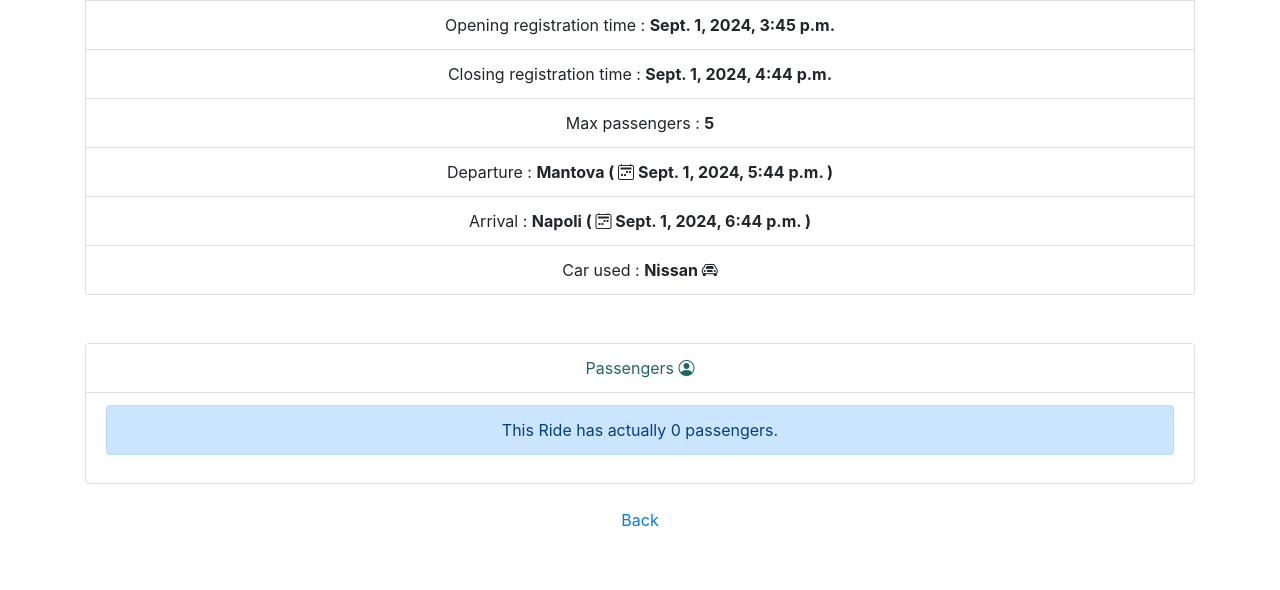
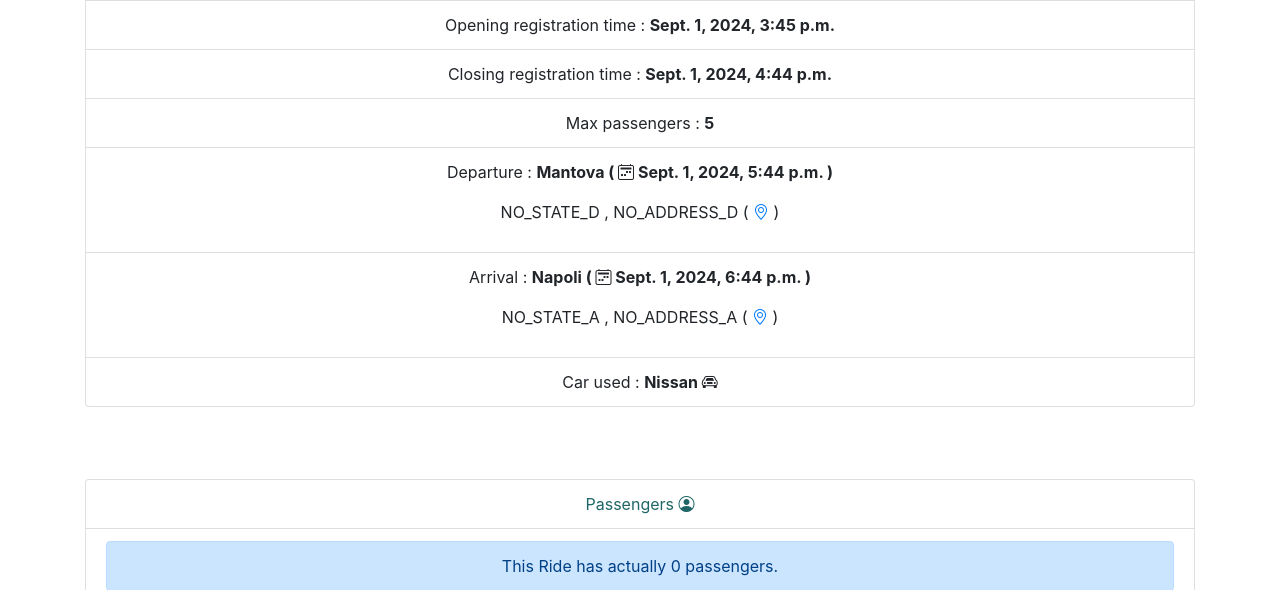
Before and after one commit to lucaAnza/CarPooling_website, a Django app: page /gestione/ridedetail/42/ in a window 1280 px wide. Shown: the part 341-931 px from the top of the page. Run offline with Django 5.2, Linux system fonts and the light colour scheme; data comes from the database, SQL or seed files in the repository; both versions use the stored data as it was after the commit; some libraries are stand-ins or nearby versions.

Commit message:
Fix ride detail

```diff
--- a/CarPooling/gestione/templates/ride_detail.html
+++ b/CarPooling/gestione/templates/ride_detail.html
@@ -14,19 +14,26 @@
 
     <br>
 
-
+    <!--Trip information-->
     <ul class="list-group">
         <li class="list-group-item disabled" style="color: rgb(32, 102, 102);"  aria-disabled="true">Trip Information <i class="bi bi-info-square"></i></li>
         <li class="list-group-item">  Opening registration time : <b>  {{object.open_registration_time}} </b>  </li>
         <li class="list-group-item">  Closing registration time : <b> {{object.close_registration_time}} </b>  </li>
         <li class="list-group-item">  Max passengers : <b> {{object.max_passenger}} </b>  </li>
-        <li class="list-group-item">  Departure : <b> {{object.departure_location}} ( <i class="bi bi-calendar2-week"></i> {{object.departure_time}} ) </b> </li>
-        <li class="list-group-item">  Arrival :  <b> {{object.arrival_location}} ( <i class="bi bi-calendar2-week"></i> {{object.arrival_time}} ) </b> </li>
+        <li class="list-group-item">
+            <p> Departure : <b> {{object.departure_location}} ( <i class="bi bi-calendar2-week"></i> {{object.departure_time}} ) </b> </p>
+            <p> {{object.departure_state}} , {{object.departure_address}} ( <a href="https://www.google.it/maps/place/{{object.departure_location}}" class="bi bi-geo-alt" target="_blank"></a> )  </p>
+        </li>
+        <li class="list-group-item">
+            <p> Arrival :  <b> {{object.arrival_location}} ( <i class="bi bi-calendar2-week"></i> {{object.arrival_time}} ) </b> </p>
+            <p> {{object.arrival_state}} , {{object.arrival_address}} ( <a href="https://www.google.it/maps/place/{{object.arrival_location}}" class="bi bi-geo-alt" target="_blank"></a> )  </p>
+        </li>
         <li class="list-group-item"> Car used : <b> {{object.car.model}} <i class="bi bi-car-front"></i> </b> </li>
     </ul>
 
-    <br><br>
+    <br><br><br>
 
+    <!--Passenger information-->
     <ul class="list-group">
         <li class="list-group-item disabled" style="color: rgb(32, 102, 102);" aria-disabled="true">Passengers <i class="bi bi-person-circle"></i> </li>
         {% if object.passengers.count == 0 %}
--- a/CarPooling/gestione/views.py
+++ b/CarPooling/gestione/views.py
@@ -169,7 +169,11 @@ def create_trip(request):
             ride = Ride(
                 car=car,
                 departure_location=departure_location,
+                departure_state = departure_state,
+                departure_address = departure_address,
                 arrival_location=arrival_location,
+                arrival_state = arrival_state,
+                arrival_address = arrival_address,
                 departure_time=departure_time,
                 arrival_time=arrival_time,
                 user=request.user,
```
Also changed, not shown: CarPooling/db.sqlite3, CarPooling/media/ride_images/cagliari.jpeg (added).
